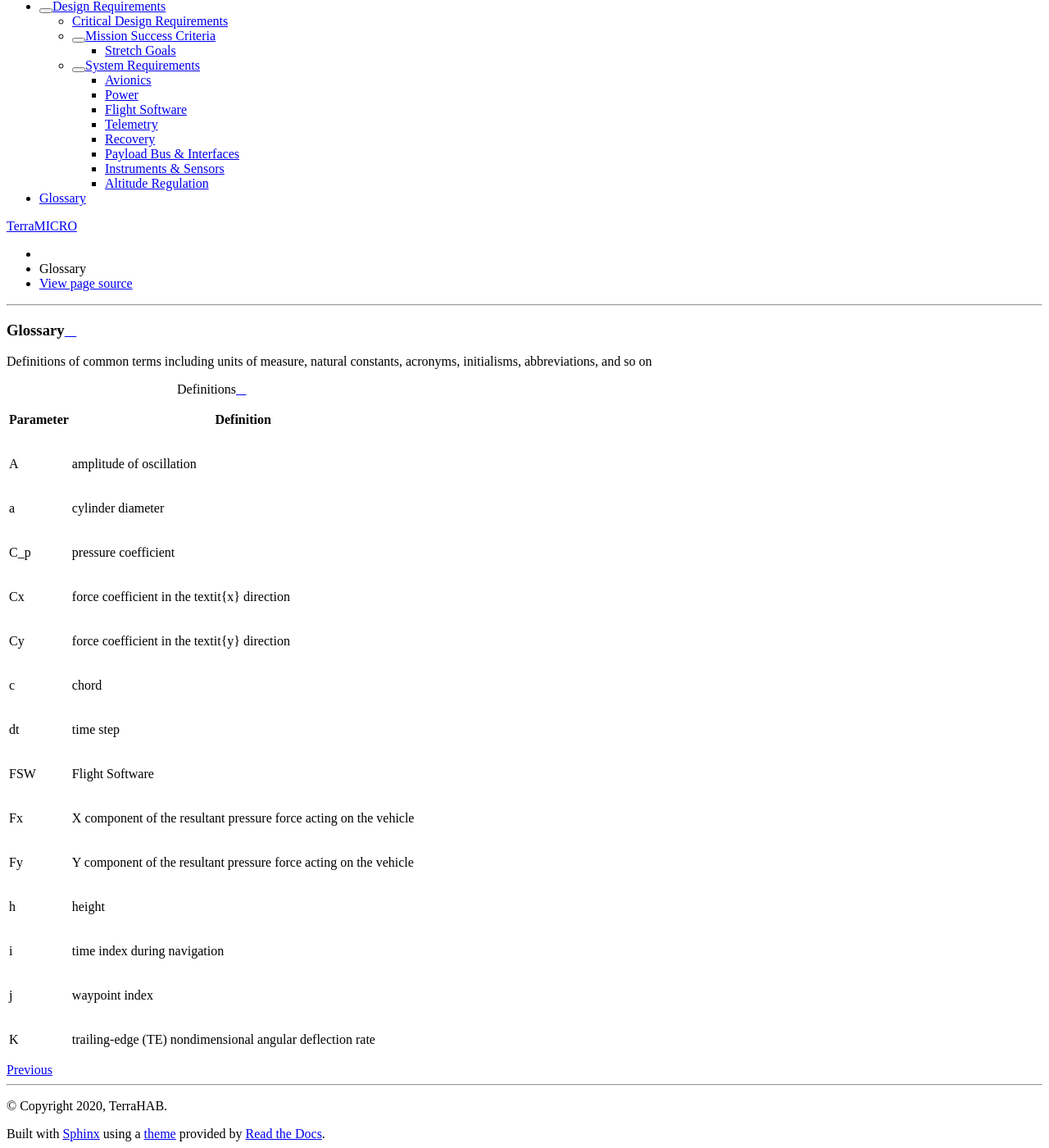
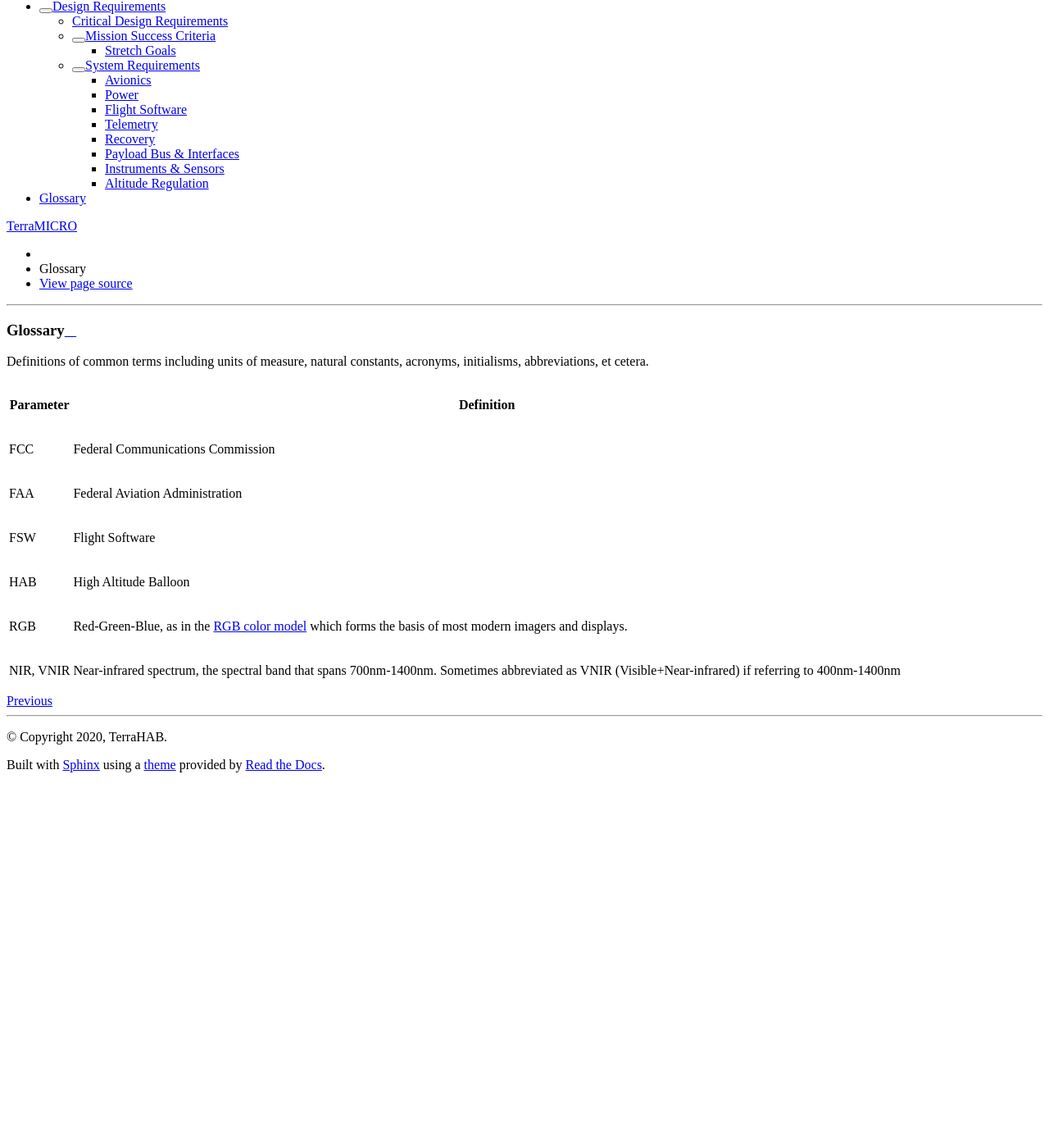
Before and after one commit to TerraHAB/TerraMICRO, a Sphinx documentation site: the page built from docs/glossary.rst, in a window 1280 px wide and 1400 px high, scrolled down 620 px. Shown: the whole window at 82% size. Built offline with Sphinx 7.4.7 and the Read the Docs theme 2.0.0, drawn with Linux system fonts in a browser that asks for light colours; after the commit the page ends 1570 px from its top, so only the background shows below that.

Commit message:
some definitions

```diff
--- a/docs/glossary.rst
+++ b/docs/glossary.rst
@@ -3,38 +3,25 @@
 Glossary
 ========
 Definitions of common terms including units of measure, natural constants,
-acronyms, initialisms, abbreviations, and so on
+acronyms, initialisms, abbreviations, et cetera.
 
-.. list-table:: Definitions
+.. list-table::
    :header-rows: 1
 
    * - Parameter
      - Definition
-   * - A
-     - amplitude of oscillation
-   * - a
-     - cylinder diameter
-   * - C_p
-     - pressure coefficient
-   * - Cx
-     - force coefficient in the \textit{x} direction
-   * - Cy
-     - force coefficient in the \textit{y} direction
-   * - c
-     - chord
-   * - dt
-     - time step
+   * - FCC
+     - Federal Communications Commission
+   * - FAA
+     - Federal Aviation Administration
    * - FSW
      - Flight Software
-   * - Fx
-     - X component of the resultant pressure force acting on the vehicle
-   * - Fy
-     - Y component of the resultant pressure force acting on the vehicle
-   * - h
-     - height
-   * - i
-     - time index during navigation
-   * - j
-     - waypoint index
-   * - K
-     - trailing-edge (TE) nondimensional angular deflection rate
+   * - HAB
+     - High Altitude Balloon
+   * - RGB
+     - Red-Green-Blue, as in the `RGB color model <https://en.wikipedia.org/wiki/RGB_color_model>`_
+       which forms the basis of most modern imagers and displays.
+   * - NIR, VNIR
+     - Near-infrared spectrum, the spectral band that spans 700nm-1400nm.
+       Sometimes abbreviated as VNIR (Visible+Near-infrared) if referring to
+       400nm-1400nm
```
